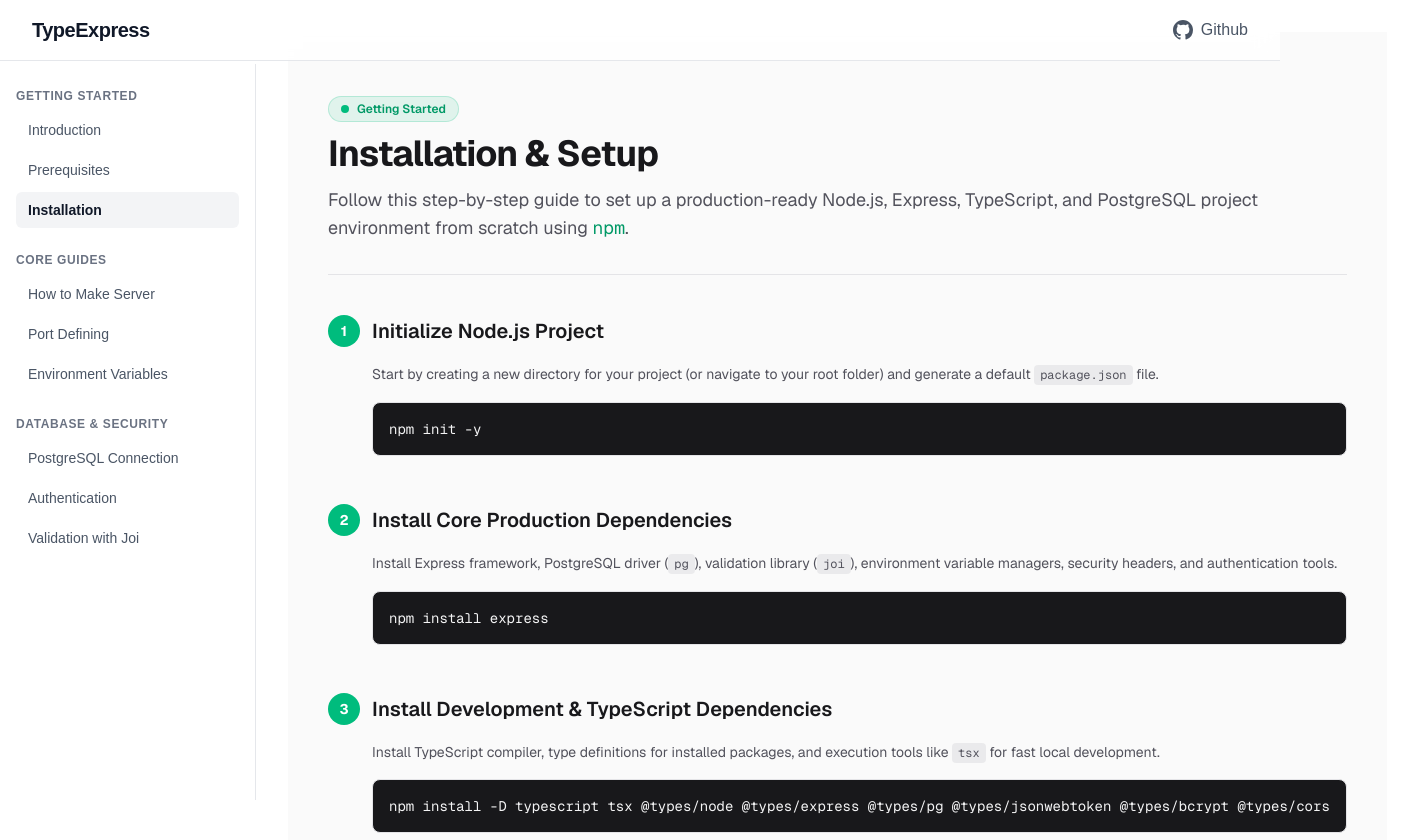
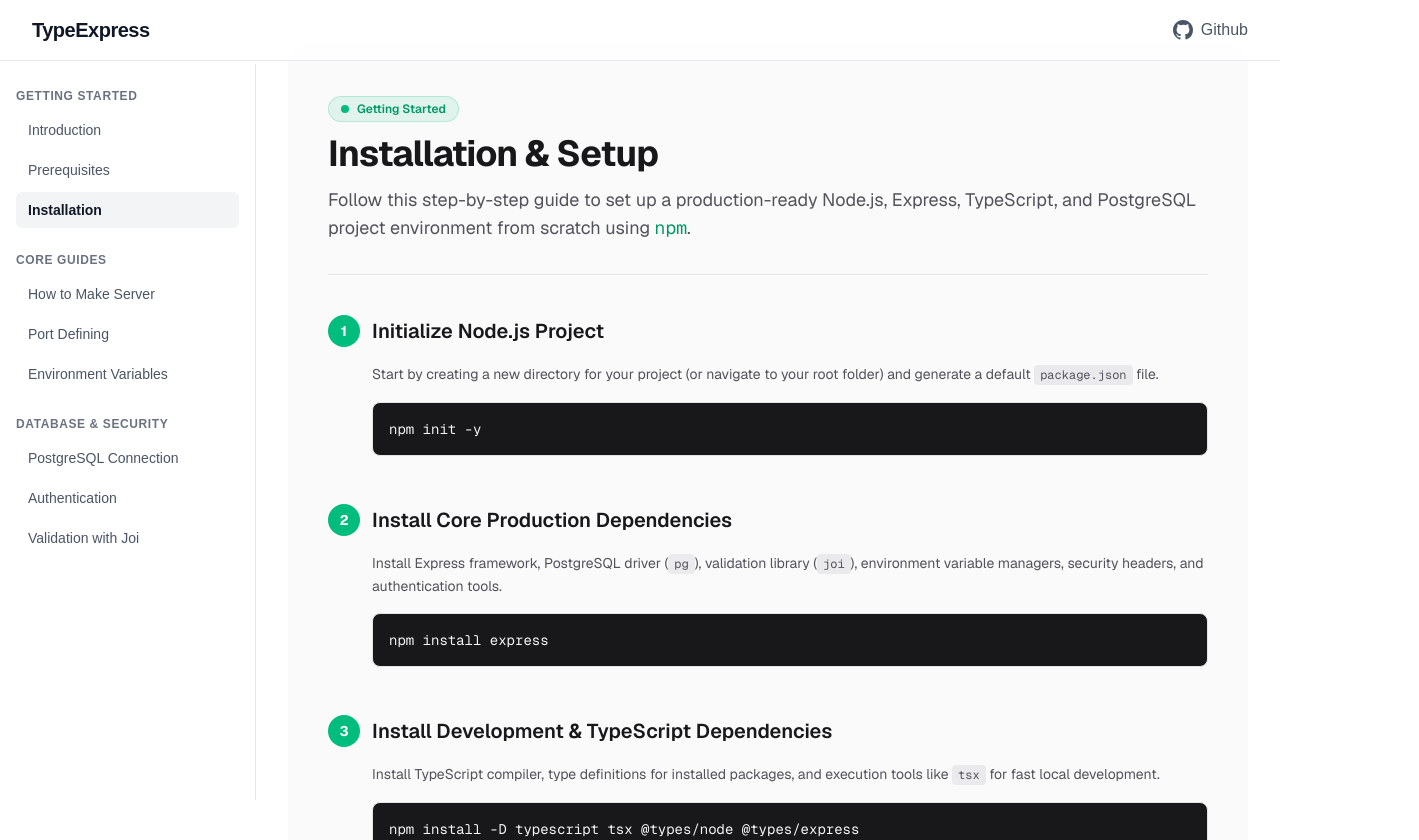
Before and after one commit to Anilbal/documentation-for-typescript-in-backend, a Next.js app: page /installation in a window 1280 px wide. Shown: the top 840 px of the page, 1419 px wide, since content can reach past the window. Built offline with nearby package versions, Linux system fonts and the light colour scheme.

Commit message:
fix link

```diff
--- a/app/installation/page.tsx
+++ b/app/installation/page.tsx
@@ -70,9 +70,7 @@
             </p>
             <div className="pl-11">
               <pre className="overflow-x-auto rounded-lg border border-zinc-200 bg-zinc-900 p-4 font-mono text-sm text-zinc-100 dark:border-zinc-800">
-                <code>
-                  npm install express
-                </code>
+                <code>npm install express</code>
               </pre>
             </div>
           </section>
@@ -99,7 +97,6 @@
               <pre className="overflow-x-auto rounded-lg border border-zinc-200 bg-zinc-900 p-4 font-mono text-sm text-zinc-100 dark:border-zinc-800">
                 <code>
                   npm install -D typescript tsx @types/node @types/express
-                  @types/pg @types/jsonwebtoken @types/bcrypt @types/cors
                 </code>
               </pre>
             </div>
```
